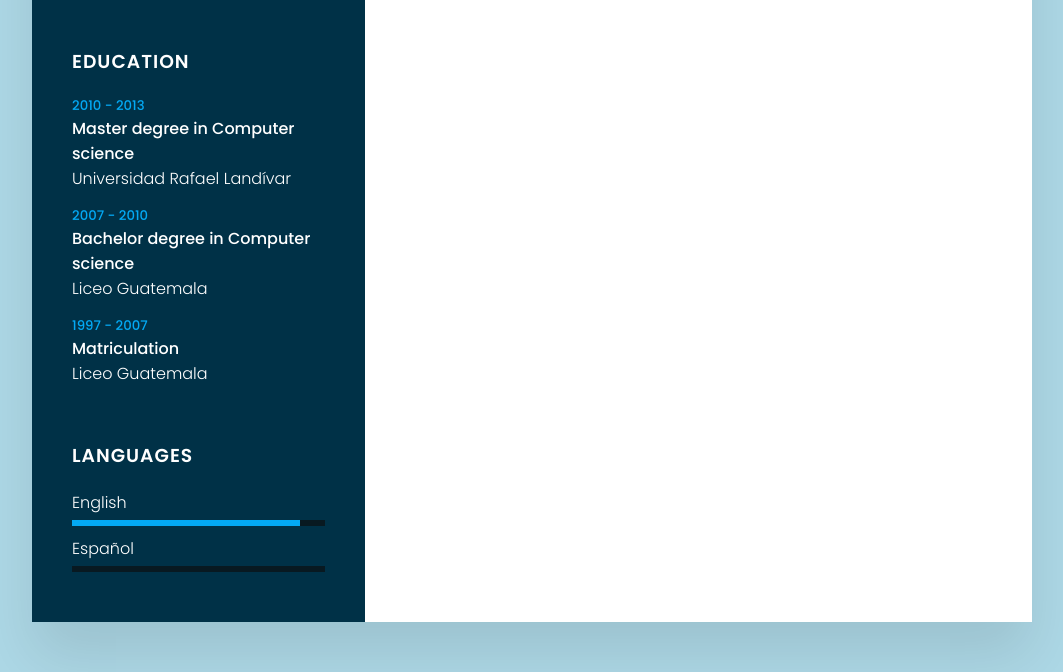
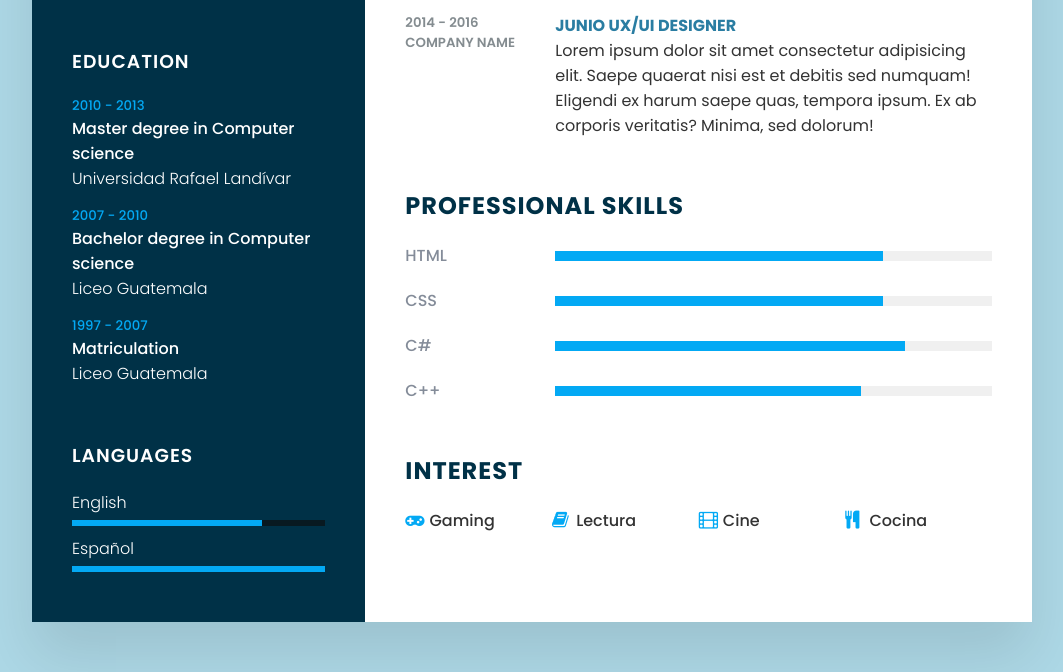
Before and after one commit to OJortiz/cv.github.io, a plain HTML site: page index.html in a window 1280 px wide. Shown: the part 692-1364 px from the top of the page, without its empty margins (108-1171 px from the left). Drawn offline with Linux system fonts and the light colour scheme.

Commit message:
diseño finalizado

```diff
--- a/index.html
+++ b/index.html
@@ -69,20 +69,102 @@
                     <li>
                         <span class="text">English</span>
                         <span class="percent">
-                            <div style="width: 90%;"></div>
+                            <div style="width: 75%;"></div>
                         </span>
 
                     </li>
                     <li>
                         <span class="text">Español</span>
-                        <span class="percent"></span>
+                        <span class="percent">
+                            <div style="width: 100%;"></div>
+                        </span>
                     </li>
                 </ul>
             </div>
 
 
         </div>
-        <div class = "right_Side"></div>
+        <div class = "right_Side">
+            <div class="about">
+              <h2 class="title2">Profile</h2>
+              <p>Lorem ipsum dolor sit amet consectetur adipisicing elit. Cum, fugiat? Voluptates quibusdam vitae, molestias sequi praesentium minus non asperiores pariatur iure velit minima reiciendis quos mollitia aspernatur, illo ea ratione!
+                Lorem ipsum dolor sit amet consectetur adipisicing elit. Vero enim recusandae nobis ducimus magnam obcaecati ipsa, ad est dolorem quidem dignissimos quo quia, rerum unde quae neque. Quibusdam, consectetur at.
+              </p>
+            </div>
+            <div class="about">
+                <h2 class="title2">Experience</h2>
+                <div class="box">
+                    <div class="year_company">
+                        <h5>2019 - Present</h5>
+                        <h5>Company Name</h5>
+                    </div>
+                    <div class="text">
+                        <h4>Senior UX designer</h4>
+                        <p>Lorem ipsum dolor sit amet consectetur adipisicing elit. Saepe quaerat nisi est et debitis sed numquam! Eligendi ex harum saepe quas, tempora ipsum. Ex ab corporis veritatis? Minima, sed dolorum!</p>
+                    </div>
+                </div>
+
+                <div class="box">
+                    <div class="year_company">
+                        <h5>2016 - 2019</h5>
+                        <h5>Company Name</h5>
+                    </div>
+                    <div class="text">
+                        <h4>UX/UI designer</h4>
+                        <p>Lorem ipsum dolor sit amet consectetur adipisicing elit. Saepe quaerat nisi est et debitis sed numquam! Eligendi ex harum saepe quas, tempora ipsum. Ex ab corporis veritatis? Minima, sed dolorum!</p>
+                    </div>
+                </div>
+
+                <div class="box">
+                    <div class="year_company">
+                        <h5>2014 - 2016</h5>
+                        <h5>Company Name</h5>
+                    </div>
+                    <div class="text">
+                        <h4>Junio UX/UI designer</h4>
+                        <p>Lorem ipsum dolor sit amet consectetur adipisicing elit. Saepe quaerat nisi est et debitis sed numquam! Eligendi ex harum saepe quas, tempora ipsum. Ex ab corporis veritatis? Minima, sed dolorum!</p>
+                    </div>
+                </div>
+            </div>
+
+            <div class="about skills">
+    <h2 class="title2">Professional Skills</h2>
+    <div class="box">
+        <h4>Html</h4>
+        <div class="percent">
+            <div style="width: 75%;"></div>
+        </div>
+    </div>
+    <div class="box">
+        <h4>CSS</h4>
+        <div class="percent">
+            <div style="width: 75%;"></div>
+        </div>
+    </div>
+    <div class="box">
+        <h4>C#</h4>
+        <div class="percent">
+            <div style="width: 80%;"></div>
+        </div>
+    </div>
+    <div class="box">
+        <h4>C++</h4>
+        <div class="percent">
+            <div style="width: 70%;"></div>
+        </div>
+    </div>
+</div>
+
+<div class="about interest">
+    <h2 class="title2">Interest</h2>
+    <u1>
+        <li><i class="fa fa-gamepad" aria-hidden="true"></i> Gaming</li>
+        <li><i class="fa fa-book" aria-hidden="true"></i> Lectura</li>
+        <li><i class="fa fa-film" aria-hidden="true"></i> Cine</li>
+        <li><i class="fa fa-cutlery" aria-hidden="true"></i> Cocina</li>
+    </u1>
+</div>
+        </div>
     </div>
 </body>
 </html>
--- a/style.css
+++ b/style.css
@@ -150,3 +150,125 @@ line-height: 1.4em;
     background: #fff;
     padding: 40px;
 }
+.about
+{
+    margin-bottom: 50px;
+}
+.about:last-child
+{
+    margin-bottom: 0;
+}
+.title2
+{
+    color: #003147;
+    text-transform: uppercase;
+    letter-spacing: 1px;
+    margin-bottom: 10px;
+}
+p
+{
+color: #333;
+}
+.about .box
+{
+    display: flex;
+    flex-direction: row;
+    margin: 20px 0;
+}
+.about .box .year_company
+{
+    min-width: 150px;
+}
+.about .box .year_company h5
+{
+    text-transform: uppercase;
+    color: #848c90;
+    font-weight: 600;
+}
+.about .box .text h4
+{
+    text-transform: uppercase;
+    color: #2a7da2;
+    font-size: 16px;
+}
+.skills .box
+{
+    position: relative;
+    width: 100%;
+    display: grid;
+    grid-template-columns: 150px 1fr;
+    justify-content: center;
+    align-items: center;
+}
+.skills .box h4
+{
+    text-transform: uppercase;
+    color: #848c99;
+    font-weight: 500;
+}
+.skills .box .percent
+{
+    position: relative;
+    width: 100%;
+    height: 10px;
+    background: #f0f0f0;
+}
+.skills .box .percent div
+{
+    position: absolute;
+    top: 0;
+    left: 0;
+    height: 100%;
+    background: #03a9f4;
+}
+.interest u1
+{
+    display: grid;
+    grid-template-columns: repeat(4,1fr);
+}
+.interest u1 li
+{
+    list-style: none;
+    color: #333;
+    font-weight: 500;
+    margin: 10px 0;
+}
+.interest u1 li .fa
+{
+    color: #03a9f4;
+    font-size: 18px;
+    width: 20px;
+}
+
+@media (max-width: 1000px)
+{
+    .container
+    {
+        margin: 10px;
+        grid-template-columns: repeat(1,1fr);
+    }
+    .interest u1
+    {
+        grid-template-columns: repeat(2,1fr);
+    }
+}
+@media (max-width: 600px)
+{
+    .about .box
+    {
+    flex-direction: column;
+    }
+    .about .box .year_company
+    {
+    margin-bottom: 5px;
+    }
+
+    .interest u1
+    {
+    grid-template-columns: repeat(1,1fr);
+    }
+    .skills .box
+    {
+        grid-template-columns: repeat(1,1fr);
+    }
+}
```
